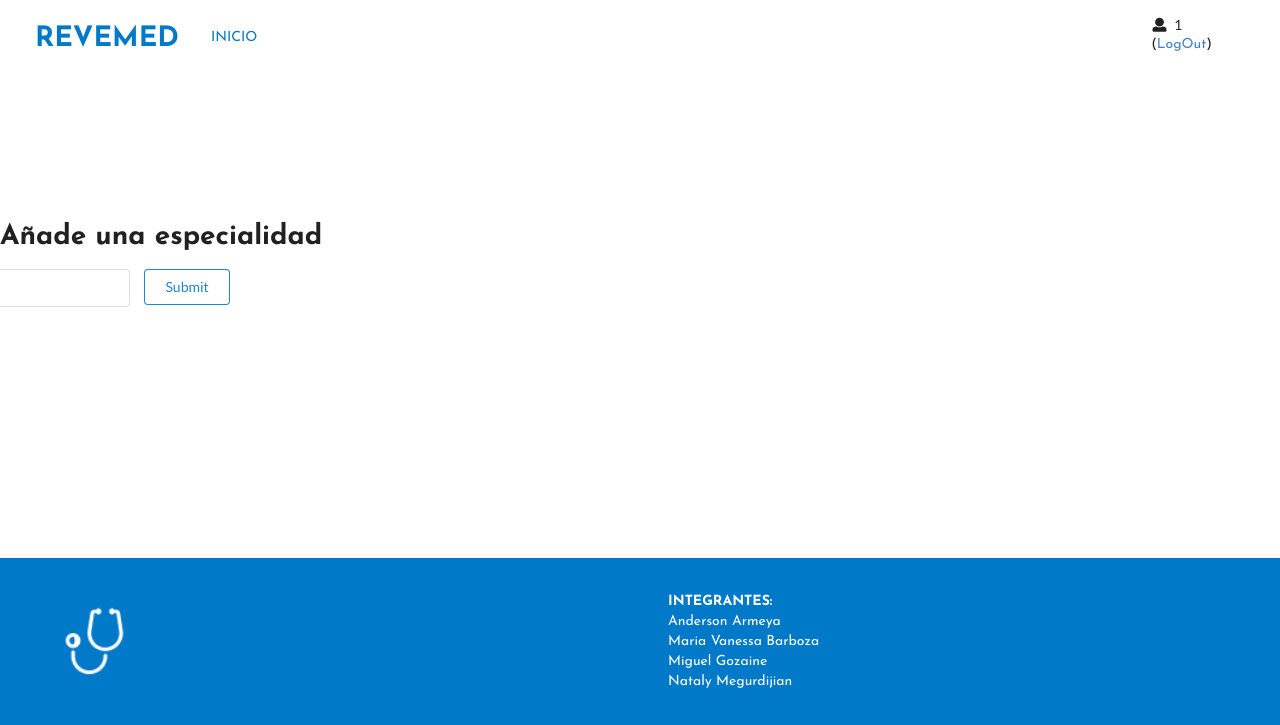
After one commit to andyengit/medical-appointment, a PHP site: the page made by views/Center/registerSpeciality.php in a window 1280 px wide. The commit adds this page. Shown: the top 725 px of the page. Run offline with PHP 8.4, Linux system fonts and the light colour scheme; the template is opened without the code that fills it, so the values that code supplies are empty; the visitor is signed in with stand-in values (Sample User, id 1); some libraries are stand-ins or nearby versions.

Commit message:
Preparando todo para trabajar con center

```diff
--- a/controllers/center.php
+++ b/controllers/center.php
@@ -3,7 +3,7 @@ class Center extends Controllers
 {
     function __construct()
     {
-        $this->role = 'doc';
+        $this->role = 'Center';
         parent::__construct();
 
     }
@@ -18,4 +18,8 @@ class Center extends Controllers
         $_SESSION = NULL;
         header("Location: ".base_url());
     }
+
+    public function registerSpeciality() {
+        $this->views->getView($this, $this->role, "registerSpeciality");
+    }
 }
--- a/controllers/user.php
+++ b/controllers/user.php
@@ -45,6 +45,10 @@ class User extends Controllers
         if($_SERVER["REQUEST_METHOD"] != "POST")
             header("Location:".base_url());
 
+        if($_POST["ci"] == 1) {
+
+        }
+
         $user = new UserModel();
 
         $user->setCi($_POST['ci']);
--- /dev/null
+++ b/views/Center/registerSpeciality.php
@@ -0,0 +1,16 @@
+<div class="cont">
+    <form class="ui form" method="POST" action="<?= base_url() ?>center/registerSpeciality" id="specialities-form">
+        <h1>Añade una especialidad</h1>
+
+        <div class="fields">
+            <div class="two fields">
+                <div class="field">
+                    <input type="text" name="name" id="name">
+                </div>
+                <div class="field">
+                    <button class="ui button primary basic" type="submit">Submit</button>
+                </div>
+            </div>
+        </div>
+    </form>
+</div>
--- a/views/inicio.php
+++ b/views/inicio.php
@@ -4,7 +4,7 @@
                     <img src="http://localhost/proyecto/assets/img/noticia.jpg" />
                     <div class="contenedor-text">
                         <b>TU NUEVO PORTAL PARA AGENDAR CITAS MEDICAS</b>
-                        <p>CON TUS DOCTORES Y CENTROS MEDICOS DE TU PREFERENCIA</p>
+                        <p>CON TUS DOCTORES DE PREFERENCIA</p>
                     </div>
                 </div>
             </section>
```
Also changed, not shown: models/CenterModel.php (+7 -0 lines), views/Patient/inicio.php (renamed from views/patient/inicio.php), views/Patient/reservarOk.php (renamed from views/patient/reservarOk.php), views/Patient/reservarStepOne.php (renamed from views/patient/reservarStepOne.php), views/Patient/reservarStepThree.php (renamed from views/patient/reservarStepThree.php), views/Patient/reservarStepTwo.php (renamed from views/patient/reservarStepTwo.php).
